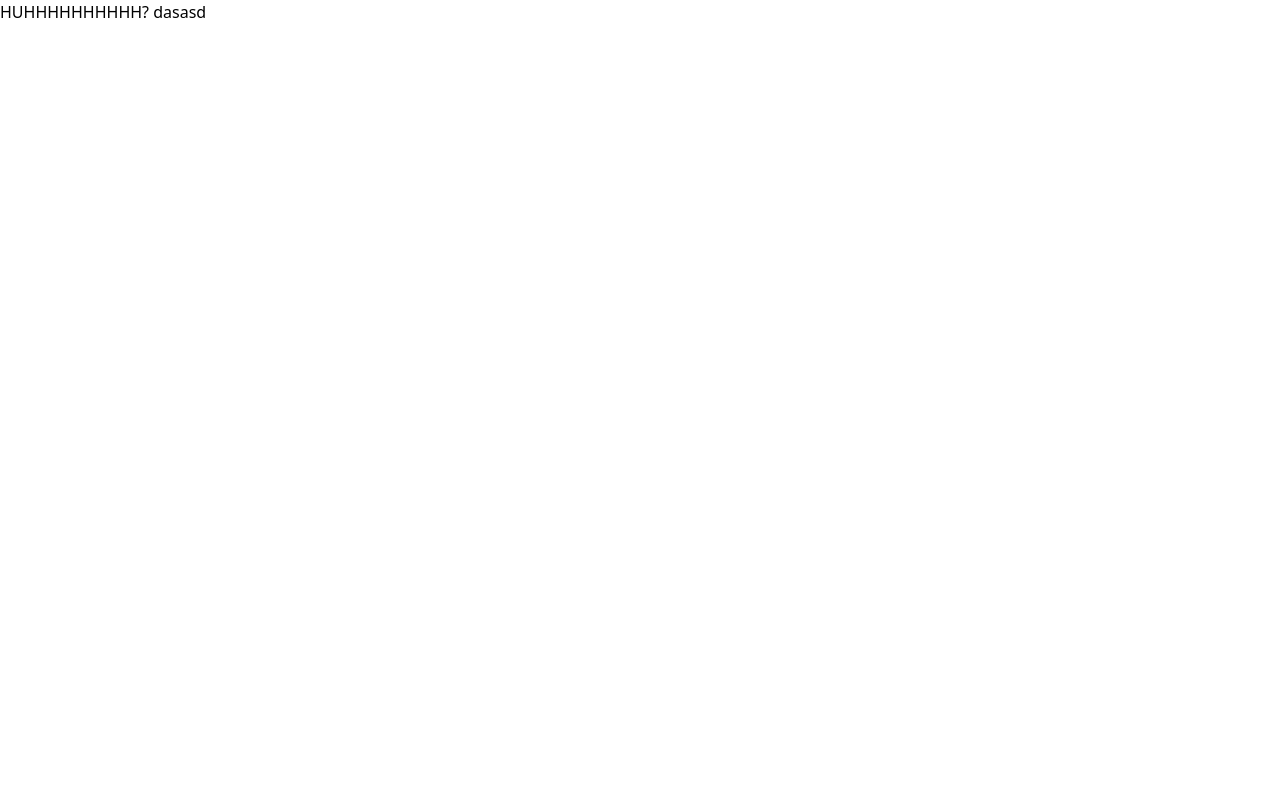
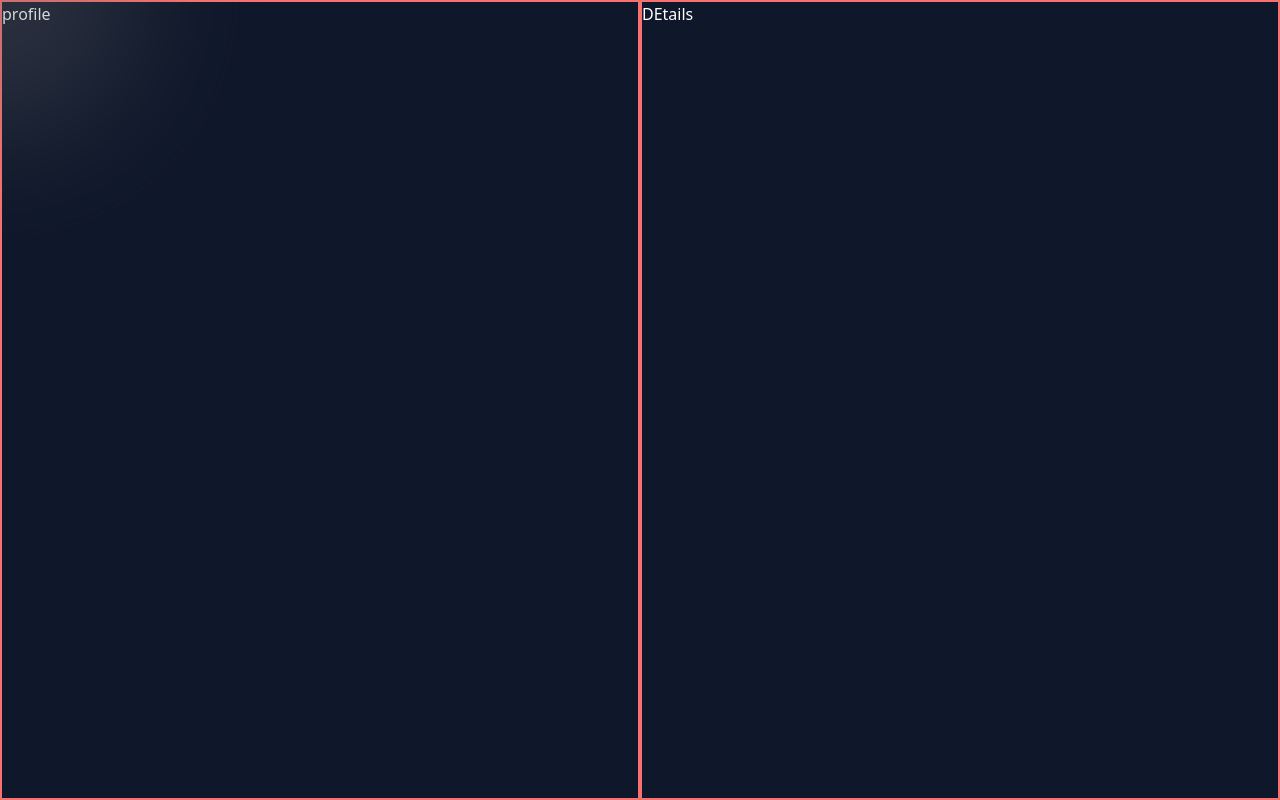
Before and after one commit to uditdamare/My-Portfolio, a Next.js app: page / in a window 1280 px wide. Built offline with nearby package versions, Linux system fonts and the light colour scheme.

Commit message:
tailwind config changes

```diff
--- /dev/null
+++ b/Frontend/Details.js
@@ -0,0 +1,8 @@
+export default function Details(){
+    return(<>
+    <div className="lg:min-w-[50%] border-2 border-red-400">
+
+    DEtails
+    </div>
+     </>)
+}
--- a/Frontend/HomeLayout.js
+++ b/Frontend/HomeLayout.js
@@ -1,5 +1,6 @@
-"use client";
 import { useState, useEffect } from "react";
+import Profile from "./Profile";
+import Details from "./Details";
 export default function HomeLayout() {
     const [mousePos, setMousePos] = useState({ x: 0, y: 0 });
 
@@ -13,7 +14,7 @@ export default function HomeLayout() {
     }, []);
     useEffect(()=>{console.log("page loaded");})
     return (<>
-        <div className="relative bg-[#0f172a] min-h-screen min-w-[100vw] text-white flex justify-center items-center overflow-hidden">
+        <div className="relative bg-[#0f172a] min-h-screen min-w-[100vw] text-white lg:flex justify-center overflow-hidden">
             {/* Glow Effect */}
             <div
                 className="absolute w-72 h-72 bg-[#696a6c] rounded-full opacity-30 blur-3xl pointer-events-none transition-transform duration-100"
@@ -24,10 +25,8 @@ export default function HomeLayout() {
             ></div>
 
             {/* Content */}
-            HUHHHHHHHHHH?
-
-
-            dasasd
+            <Profile/>
+            <Details/>
 
         </div>
     </>)
--- /dev/null
+++ b/Frontend/Profile.js
@@ -0,0 +1,8 @@
+export default function Profile() {
+    return (<>
+        <div className="lg:min-w-[50%] border-2 border-red-400">
+
+            profile
+        </div>
+    </>)
+}
--- a/tailwind.config.js
+++ b/tailwind.config.js
@@ -2,8 +2,9 @@
 export default {
   content: [
     "./src/pages/**/*.{js,ts,jsx,tsx,mdx}",
+    "./Frontend/*.{js,ts,jsx,tsx,mdx}",
     "./src/components/**/*.{js,ts,jsx,tsx,mdx}",
-    "./src/app/**/*.{js,ts,jsx,tsx,mdx}",
+    // "./src/app/**/*.{js,ts,jsx,tsx,mdx}",
   ],
   theme: {
     extend: {
```
